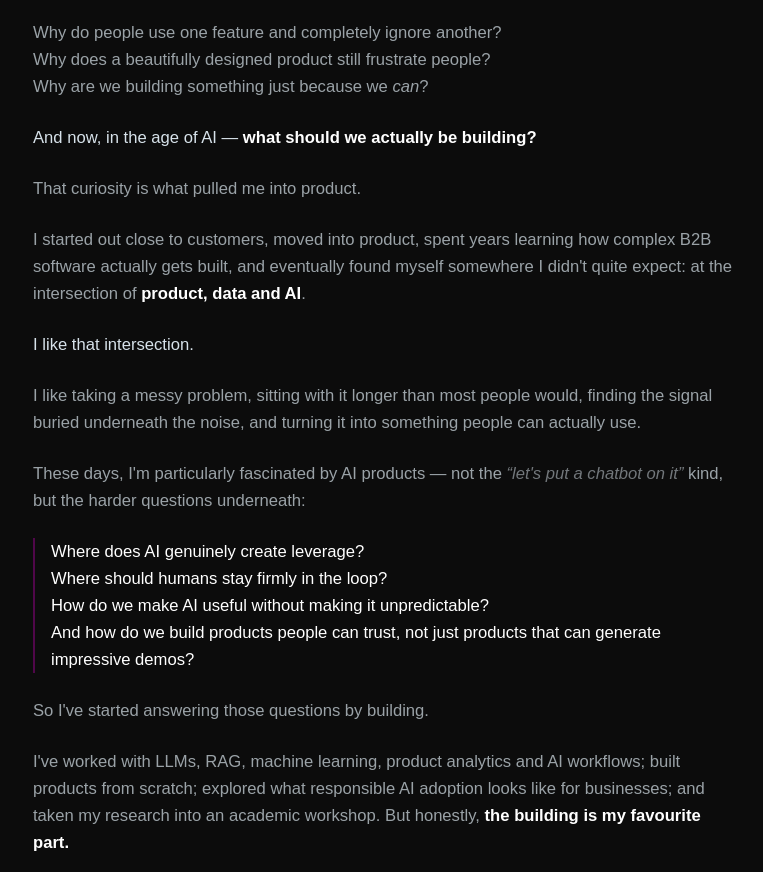
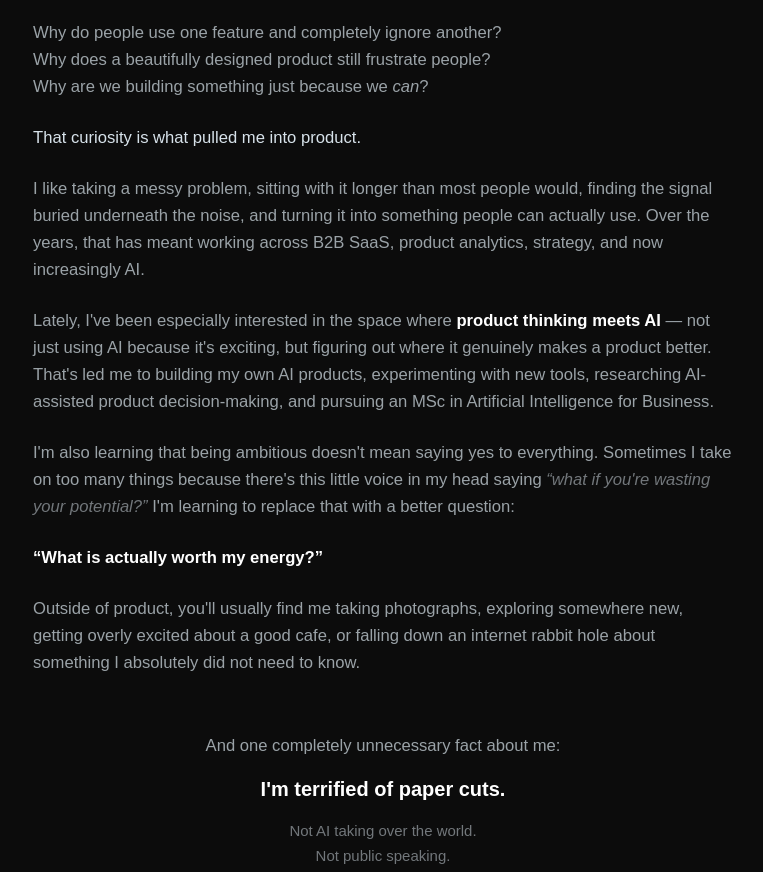
Before and after one commit to Rashmi-Belimagga-Manjunath/portfolio, a Next.js app: page / in a window 1280 px wide. Shown: the part 1900-2772 px from the top of the page, without its empty margins (257-1020 px from the left). Built offline with nearby package versions, Linux system fonts and the light colour scheme.

Commit message:
Replace About section with new copy

```diff
--- a/src/components/AboutSection.tsx
+++ b/src/components/AboutSection.tsx
@@ -29,95 +29,41 @@ export default function AboutSection() {
             </p>
 
             <p className="leading-relaxed">
-              And now, in the age of AI —{" "}
-              <span className="text-white font-bold">what should we actually be building?</span>
-            </p>
-
-            <p className="leading-relaxed text-[#D7E2EA]/70">
               That curiosity is what pulled me into product.
             </p>
 
             <p className="leading-relaxed text-[#D7E2EA]/70">
-              I started out close to customers, moved into product, spent years learning how complex B2B software actually gets built, and eventually found myself somewhere I didn&apos;t quite expect: at the intersection of{" "}
-              <span className="text-white font-bold">product, data and AI</span>.
+              I like taking a messy problem, sitting with it longer than most people would, finding the signal buried underneath the noise, and turning it into something people can actually use. Over the years, that has meant working across B2B SaaS, product analytics, strategy, and now increasingly AI.
+            </p>
+
+            <p className="leading-relaxed text-[#D7E2EA]/70">
+              Lately, I&apos;ve been especially interested in the space where{" "}
+              <span className="text-white font-bold">product thinking meets AI</span>{" "}
+              — not just using AI because it&apos;s exciting, but figuring out where it genuinely makes a product better. That&apos;s led me to building my own AI products, experimenting with new tools, researching AI-assisted product decision-making, and pursuing an MSc in Artificial Intelligence for Business.
+            </p>
+
+            <p className="leading-relaxed text-[#D7E2EA]/70">
+              I&apos;m also learning that being ambitious doesn&apos;t mean saying yes to everything. Sometimes I take on too many things because there&apos;s this little voice in my head saying{" "}
+              <em className="text-[#D7E2EA]/50">&ldquo;what if you&apos;re wasting your potential?&rdquo;</em>{" "}
+              I&apos;m learning to replace that with a better question:
             </p>
 
             <p className="leading-relaxed">
-              I like that intersection.
+              <span className="text-white font-bold">&ldquo;What is actually worth my energy?&rdquo;</span>
             </p>
 
             <p className="leading-relaxed text-[#D7E2EA]/70">
-              I like taking a messy problem, sitting with it longer than most people would, finding the signal buried underneath the noise, and turning it into something people can actually use.
-            </p>
-
-            <p className="leading-relaxed text-[#D7E2EA]/70">
-              These days, I&apos;m particularly fascinated by AI products — not the{" "}
-              <em className="text-[#D7E2EA]/50">&ldquo;let&apos;s put a chatbot on it&rdquo;</em>{" "}
-              kind, but the harder questions underneath:
-            </p>
-
-            <p className="leading-relaxed text-white font-medium pl-4 border-l-2 border-[#B600A8]/40">
-              Where does AI genuinely create leverage?<br />
-              Where should humans stay firmly in the loop?<br />
-              How do we make AI useful without making it unpredictable?<br />
-              And how do we build products people can trust, not just products that can generate impressive demos?
-            </p>
-
-            <p className="leading-relaxed text-[#D7E2EA]/70">
-              So I&apos;ve started answering those questions by building.
-            </p>
-
-            <p className="leading-relaxed text-[#D7E2EA]/70">
-              I&apos;ve worked with LLMs, RAG, machine learning, product analytics and AI workflows; built products from scratch; explored what responsible AI adoption looks like for businesses; and taken my research into an academic workshop.
-              But honestly,{" "}
-              <span className="text-white font-bold">the building is my favourite part.</span>
-            </p>
-
-            <p className="leading-relaxed text-[#D7E2EA]/70">
-              Give me a vague problem, a blank screen, a terminal, 27 tabs open and a slightly unreasonable amount of curiosity — and I&apos;m happy.
-            </p>
-
-            <div className="py-6 border-t border-b border-white/5 my-8">
-              <p className="leading-relaxed text-[#D7E2EA]/60 text-[0.9em]">
-                I&apos;m also the kind of person who occasionally looks at a perfectly reasonable amount of ambition and thinks,{" "}
-                <span className="text-[#D7E2EA]/80 font-medium">&ldquo;What if I did all of it?&rdquo;</span>
-              </p>
-
-              <p className="leading-relaxed text-[#D7E2EA]/60 text-[0.9em] mt-4">
-                So I do.
-              </p>
-
-              <p className="leading-relaxed text-[#D7E2EA]/50 text-[0.9em] mt-4">
-                Sometimes I take on too many things because somewhere in the back of my mind is the fear that{" "}
-                <em>if I don&apos;t try this, I&apos;ll waste some version of my potential.</em>
-              </p>
-
-              <p className="leading-relaxed text-[#D7E2EA]/50 text-[0.9em] mt-4">
-                And sometimes that means I burn myself out.
-              </p>
-
-              <p className="leading-relaxed text-[#D7E2EA]/70 text-[0.9em] mt-4">
-                I&apos;m learning that potential isn&apos;t something you have to prove by doing everything. Sometimes the more ambitious thing is choosing{" "}
-                <span className="text-white font-medium">what deserves your energy</span>{" "}
-                — and letting the rest wait.
-              </p>
-            </div>
-
-            <p className="leading-relaxed text-[#D7E2EA]/70">
-              I&apos;m currently pursuing an MSc in Artificial Intelligence for Business in Dublin, while figuring out what it means to build products in a world where the technology, possibilities and rules are changing almost daily.
-            </p>
-
-            <p className="leading-relaxed text-[#D7E2EA]/70">
-              Outside of product and AI, I&apos;m usually running, strength training, reading something I probably don&apos;t have enough time for, discovering a new café, or going down an unexpected rabbit hole about something completely unrelated.
+              Outside of product, you&apos;ll usually find me taking photographs, exploring somewhere new, getting overly excited about a good cafe, or falling down an internet rabbit hole about something I absolutely did not need to know.
             </p>
 
             <div className="py-8 text-center">
-              <p className="leading-relaxed text-[#D7E2EA]/70">
-                And, for reasons I cannot scientifically explain,{" "}
-                <span className="text-white font-black text-lg">paper cuts absolutely terrify me.</span>
+              <p className="leading-relaxed text-[#D7E2EA]/70 mb-4">
+                And one completely unnecessary fact about me:
               </p>
-              <p className="leading-relaxed text-[#D7E2EA]/50 mt-3 text-[0.9em]">
-                Yes.<br />
+              <p className="text-white font-black text-lg sm:text-xl">
+                I&apos;m terrified of paper cuts.
+              </p>
+              <p className="leading-relaxed text-[#D7E2EA]/50 mt-4 text-[0.9em]">
                 Not AI taking over the world.<br />
                 Not public speaking.<br />
                 Not launching something to thousands of users.
@@ -125,31 +71,13 @@ export default function AboutSection() {
               <p className="mt-3">
                 <span className="text-white font-black text-xl">Paper cuts.</span>
               </p>
-              <p className="text-[#D7E2EA]/40 text-[0.85em] mt-2 italic">
-                I think that says something about me.
-              </p>
             </div>
 
             <p className="leading-relaxed text-[#D7E2EA]/70">
-              I&apos;m serious about the things that matter, but I don&apos;t think a person should ever become so polished that you can&apos;t see the slightly weird, curious, imperfect human underneath.
+              I don&apos;t have everything figured out — and honestly, I don&apos;t think I want to. I&apos;m more interested in staying curious, building things that matter, and becoming a little better at asking{" "}
+              <span className="text-white font-bold">&ldquo;but why?&rdquo;</span>{" "}
+              before asking <span className="text-white font-bold">&ldquo;what should we build?&rdquo;</span>
             </p>
-
-            <p className="leading-relaxed text-[#D7E2EA]/70">
-              So no, I don&apos;t want to just manage products.
-            </p>
-
-            <p className="leading-relaxed">
-              I want to understand them deeply enough to question them, build them, break them, improve them — and occasionally start again from scratch.
-            </p>
-
-            <div className="py-6 text-center mt-8">
-              <p className="text-white font-bold text-lg sm:text-xl leading-loose">
-                Interesting problems.<br />
-                Ambitious people.<br />
-                Useful technology.<br />
-                <span className="hero-heading font-black text-xl sm:text-2xl">And products worth building.</span>
-              </p>
-            </div>
           </div>
         </FadeIn>
       </div>
```
